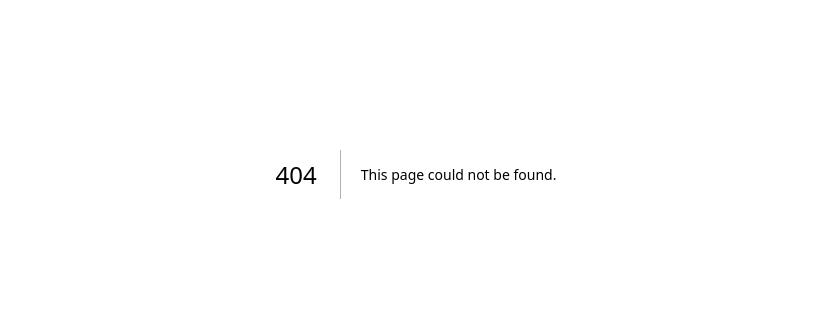
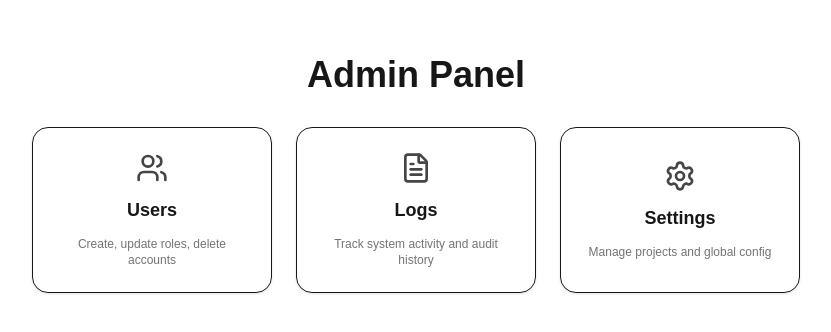
Before and after one commit to Alvinator24/CSSECDV_MP, a Next.js app: page /admin in a window 1280 px wide. Before the commit this address had no page. Shown: the part 226-558 px from the top of the page, without its empty margins (224-1055 px from the left). Built offline with nearby package versions, Linux system fonts and the light colour scheme.

Commit message:
create admin page

```diff
--- /dev/null
+++ b/app/admin/page.tsx
@@ -0,0 +1,44 @@
+"use client";
+
+import { Users, FileText, Settings } from "lucide-react";
+
+export default function AdminPanel() {
+  return (
+    <div className="min-h-screen flex items-center justify-center p-6">
+      <div className="w-full max-w-3xl space-y-8">
+        <div className="text-center space-y-2">
+          <h1 className="text-4xl font-bold">Admin Panel</h1>
+        </div>
+
+        <div className="grid grid-cols-1 sm:grid-cols-3 gap-6">
+          <a
+            href="/admin/users"
+            className="dark:hover:bg-gray-500 group border rounded-2xl p-6 flex flex-col items-center justify-center text-center gap-3 shadow-sm hover:shadow-md transition active:scale-95"
+          >
+            <Users className="w-8 h-8 opacity-80 group-hover:scale-110 transition" />
+            <h2 className="font-semibold text-lg">Users</h2>
+            <p className="text-xs opacity-60">Create, update roles, delete accounts</p>
+          </a>
+
+          <a
+            href="/admin/logs"
+            className="group border rounded-2xl p-6 flex flex-col items-center justify-center text-center gap-3 shadow-sm hover:shadow-md transition active:scale-95"
+          >
+            <FileText className="w-8 h-8 opacity-80 group-hover:scale-110 transition" />
+            <h2 className="font-semibold text-lg">Logs</h2>
+            <p className="text-xs opacity-60">Track system activity and audit history</p>
+          </a>
+
+          <a
+            href="/admin/settings"
+            className="group border rounded-2xl p-6 flex flex-col items-center justify-center text-center gap-3 shadow-sm hover:shadow-md transition active:scale-95"
+          >
+            <Settings className="w-8 h-8 opacity-80 group-hover:scale-110 transition" />
+            <h2 className="font-semibold text-lg">Settings</h2>
+            <p className="text-xs opacity-60">Manage projects and global config</p>
+          </a>
+        </div>
+      </div>
+    </div>
+  );
+}
--- a/package.json
+++ b/package.json
@@ -9,6 +9,7 @@
     "lint": "eslint"
   },
   "dependencies": {
+    "lucide-react": "^1.7.0",
     "next": "16.2.1",
     "react": "19.2.4",
     "react-dom": "19.2.4"
```
Also changed, not shown: 1 other file (tests, documents, lock files or other folders).
